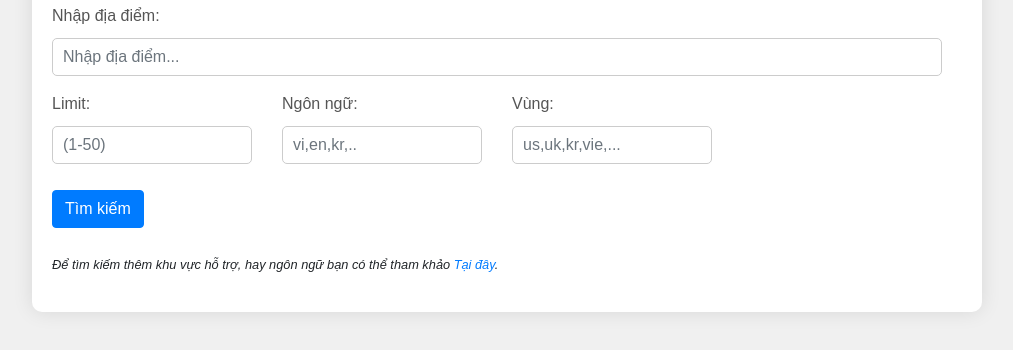
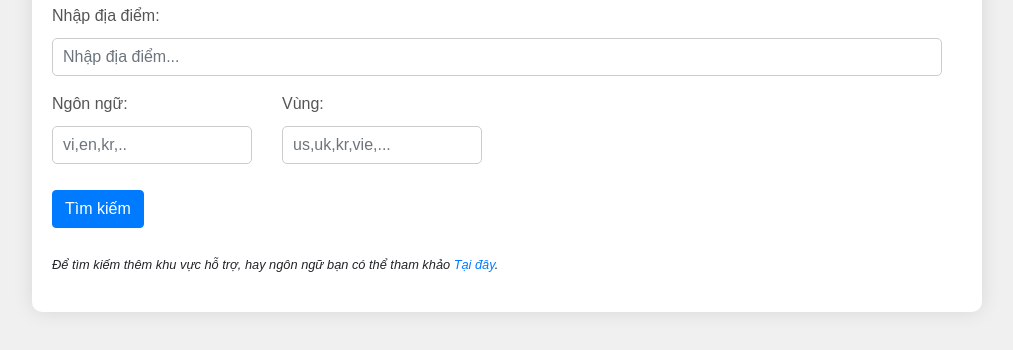
Before and after one commit to tiendk195/Search2Easy, a plain HTML site: page index.html in a window 1280 px wide. Shown: the part 136-486 px from the top of the page, without its empty margins (133-1146 px from the left). Drawn offline with nearby package versions, Linux system fonts and the light colour scheme.

Commit message:
second commit

```diff
--- a/index.html
+++ b/index.html
@@ -27,15 +27,6 @@
         />
       </div>
       <div class="form-row">
-        <div class="form-group col-md-3">
-          <label for="limit">Limit:</label>
-          <input
-            type="text"
-            class="form-control"
-            id="limit"
-            placeholder="(1-50)"
-          />
-        </div>
         <div class="form-group col-md-3">
           <label for="language">Ngôn ngữ:</label>
           <input
--- a/script.js
+++ b/script.js
@@ -1,7 +1,6 @@
 document.addEventListener("DOMContentLoaded", () => {
   const searchBtn = document.getElementById("searchBtn");
   const locationInput = document.getElementById("location");
-  const limitInput = document.getElementById("limit");
   const languageInput = document.getElementById("language");
   const regionInput = document.getElementById("region");
   const resultsDiv = document.getElementById("results");
@@ -18,7 +17,7 @@ document.addEventListener("DOMContentLoaded", () => {
     const language = languageInput.value.trim() || "en";
     const region = regionInput.value.trim() || "us";
 
-    const url = `https://local-business-data.p.rapidapi.com/search?query=${formattedLocation}&limit=${limit}&lat=37.359428&lng=-121.925337&zoom=13&language=${language}&region=${region}`;
+    const url = `https://local-business-data.p.rapidapi.com/search?query=${formattedLocation}&limit=15&lat=37.359428&lng=-121.925337&zoom=13&language=${language}&region=${region}`;
 
     const options = {
       method: "GET",
```
